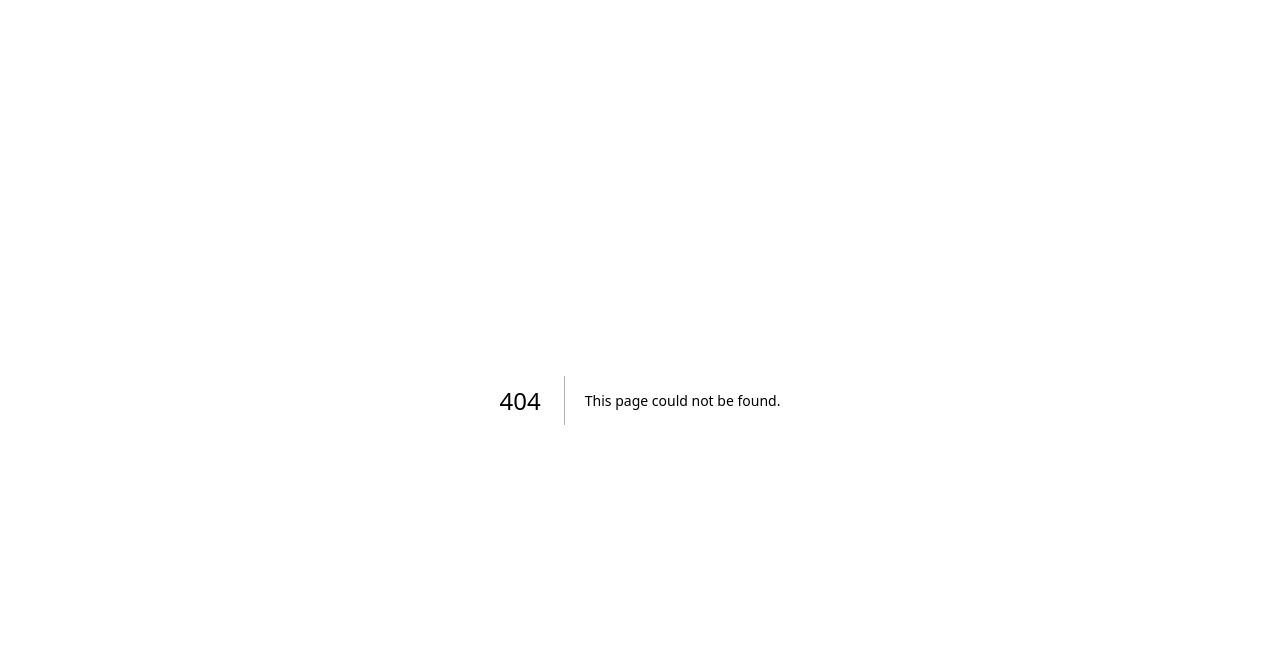
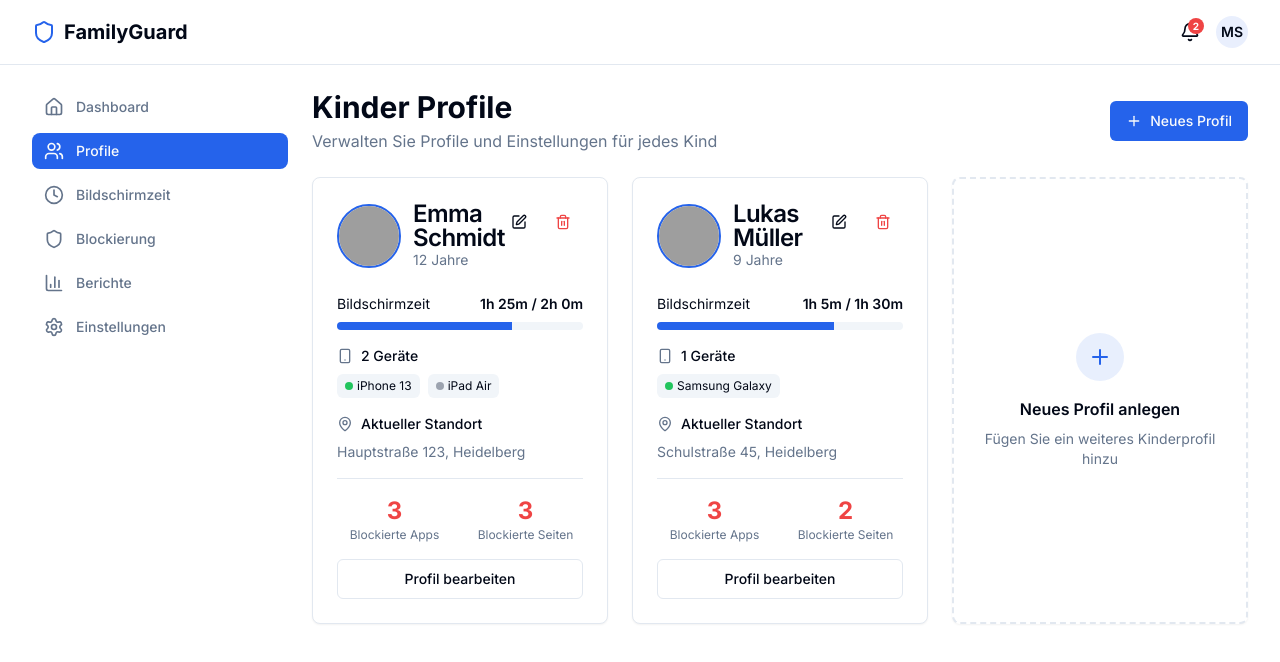
Before and after one commit to heidelbergerkeule-stack/parental-control-webapp, a Next.js app: page /profiles in a window 1280 px wide. Before the commit this address had no page. Shown: the top 662 px of the page. Built offline with nearby package versions, Linux system fonts and the light colour scheme; grey boxes are pictures that could not be loaded.

Commit message:
Add app/profiles/page.tsx

```diff
--- /dev/null
+++ b/app/profiles/page.tsx
@@ -0,0 +1,133 @@
+'use client'
+
+import DashboardLayout from '@/components/layout'
+import { Card, CardContent, CardHeader, CardTitle } from '@/components/card'
+import { Button } from '@/components/button'
+import { mockChildren } from '@/lib/mockData'
+import { formatTime, calculatePercentage } from '@/lib/utils'
+import { Plus, Edit, Trash2, Smartphone, MapPin } from 'lucide-react'
+
+export default function Profiles() {
+  return (
+    <DashboardLayout>
+      <div className="space-y-6">
+        <div className="flex justify-between items-center">
+          <div>
+            <h1 className="text-3xl font-bold">Kinder Profile</h1>
+            <p className="text-muted-foreground mt-1">
+              Verwalten Sie Profile und Einstellungen für jedes Kind
+            </p>
+          </div>
+          <Button>
+            <Plus className="h-4 w-4 mr-2" />
+            Neues Profil
+          </Button>
+        </div>
+
+        <div className="grid gap-6 md:grid-cols-2 lg:grid-cols-3">
+          {mockChildren.map((child) => (
+            <Card key={child.id} className="relative">
+              <CardHeader>
+                <div className="flex justify-between items-start">
+                  <div className="flex items-center gap-3">
+                    <img
+                      src={child.avatar}
+                      alt={child.name}
+                      className="h-16 w-16 rounded-full border-2 border-primary"
+                    />
+                    <div>
+                      <CardTitle>{child.name}</CardTitle>
+                      <p className="text-sm text-muted-foreground">{child.age} Jahre</p>
+                    </div>
+                  </div>
+                  <div className="flex gap-1">
+                    <Button variant="ghost" size="icon">
+                      <Edit className="h-4 w-4" />
+                    </Button>
+                    <Button variant="ghost" size="icon">
+                      <Trash2 className="h-4 w-4 text-destructive" />
+                    </Button>
+                  </div>
+                </div>
+              </CardHeader>
+              <CardContent className="space-y-4">
+                <div>
+                  <div className="flex justify-between text-sm mb-2">
+                    <span>Bildschirmzeit</span>
+                    <span className="font-semibold">
+                      {formatTime(child.usedScreenTime)} / {formatTime(child.screenTimeLimit)}
+                    </span>
+                  </div>
+                  <div className="h-2 bg-secondary rounded-full overflow-hidden">
+                    <div
+                      className="h-full bg-primary"
+                      style={{ width: `${calculatePercentage(child.usedScreenTime, child.screenTimeLimit)}%` }}
+                    />
+                  </div>
+                </div>
+
+                <div className="space-y-2">
+                  <div className="flex items-center gap-2 text-sm">
+                    <Smartphone className="h-4 w-4 text-muted-foreground" />
+                    <span className="font-medium">{child.devices.length} Geräte</span>
+                  </div>
+                  <div className="flex flex-wrap gap-2">
+                    {child.devices.map((device) => (
+                      <div
+                        key={device.id}
+                        className="flex items-center gap-1 px-2 py-1 rounded-md bg-secondary text-xs"
+                      >
+                        <div className={`h-2 w-2 rounded-full ${device.status === 'online' ? 'bg-green-500' : 'bg-gray-400'}`} />
+                        {device.name}
+                      </div>
+                    ))}
+                  </div>
+                </div>
+
+                <div className="space-y-2">
+                  <div className="flex items-center gap-2 text-sm">
+                    <MapPin className="h-4 w-4 text-muted-foreground" />
+                    <span className="font-medium">Aktueller Standort</span>
+                  </div>
+                  <p className="text-sm text-muted-foreground truncate">
+                    {child.location?.address}
+                  </p>
+                </div>
+
+                <div className="pt-4 border-t">
+                  <div className="grid grid-cols-2 gap-4 text-center">
+                    <div>
+                      <p className="text-2xl font-bold text-destructive">{child.blockedApps.length}</p>
+                      <p className="text-xs text-muted-foreground">Blockierte Apps</p>
+                    </div>
+                    <div>
+                      <p className="text-2xl font-bold text-destructive">{child.blockedWebsites.length}</p>
+                      <p className="text-xs text-muted-foreground">Blockierte Seiten</p>
+                    </div>
+                  </div>
+                </div>
+
+                <Button className="w-full" variant="outline">
+                  Profil bearbeiten
+                </Button>
+              </CardContent>
+            </Card>
+          ))}
+
+          {/* Add New Profile Card */}
+          <Card className="border-dashed border-2 flex items-center justify-center min-h-[400px] cursor-pointer hover:bg-accent transition-colors">
+            <div className="text-center p-6">
+              <div className="mx-auto w-12 h-12 rounded-full bg-primary/10 flex items-center justify-center mb-4">
+                <Plus className="h-6 w-6 text-primary" />
+              </div>
+              <h3 className="font-semibold mb-2">Neues Profil anlegen</h3>
+              <p className="text-sm text-muted-foreground">
+                Fügen Sie ein weiteres Kinderprofil hinzu
+              </p>
+            </div>
+          </Card>
+        </div>
+      </div>
+    </DashboardLayout>
+  )
+}
```
